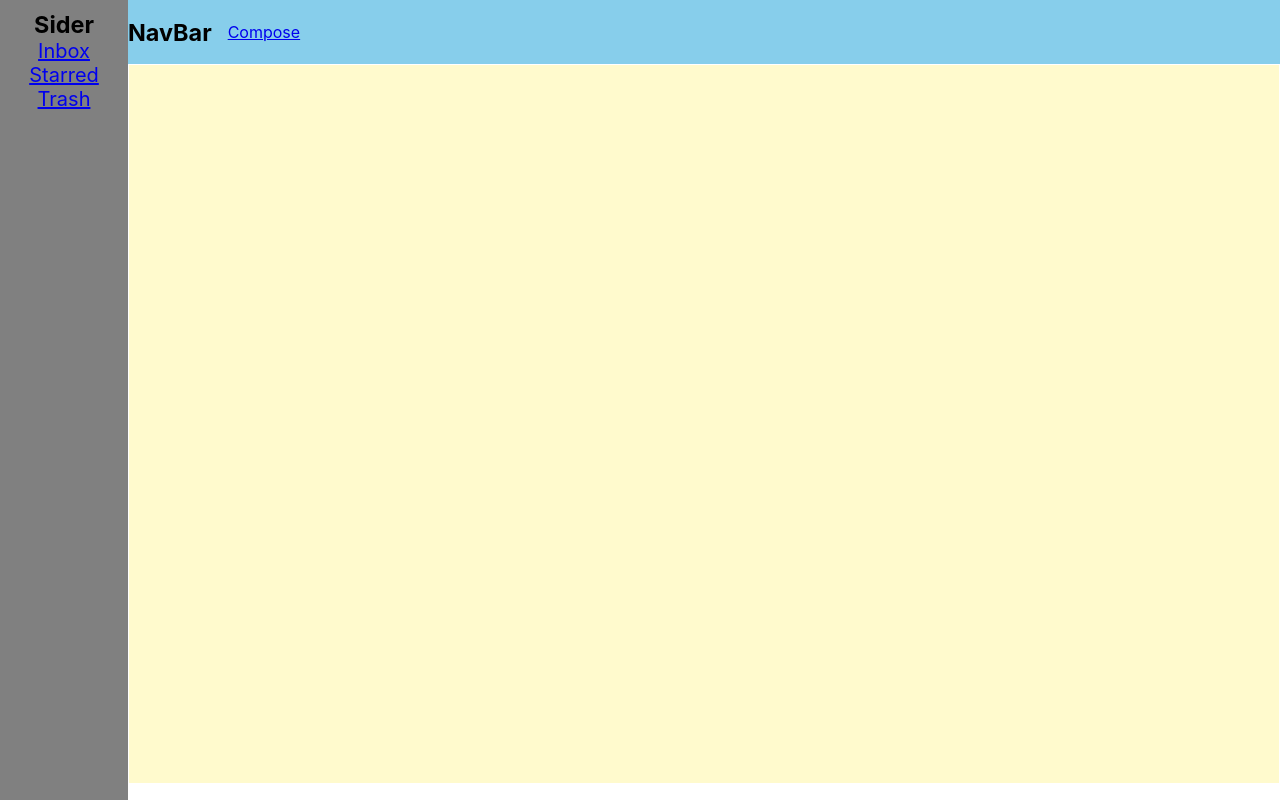
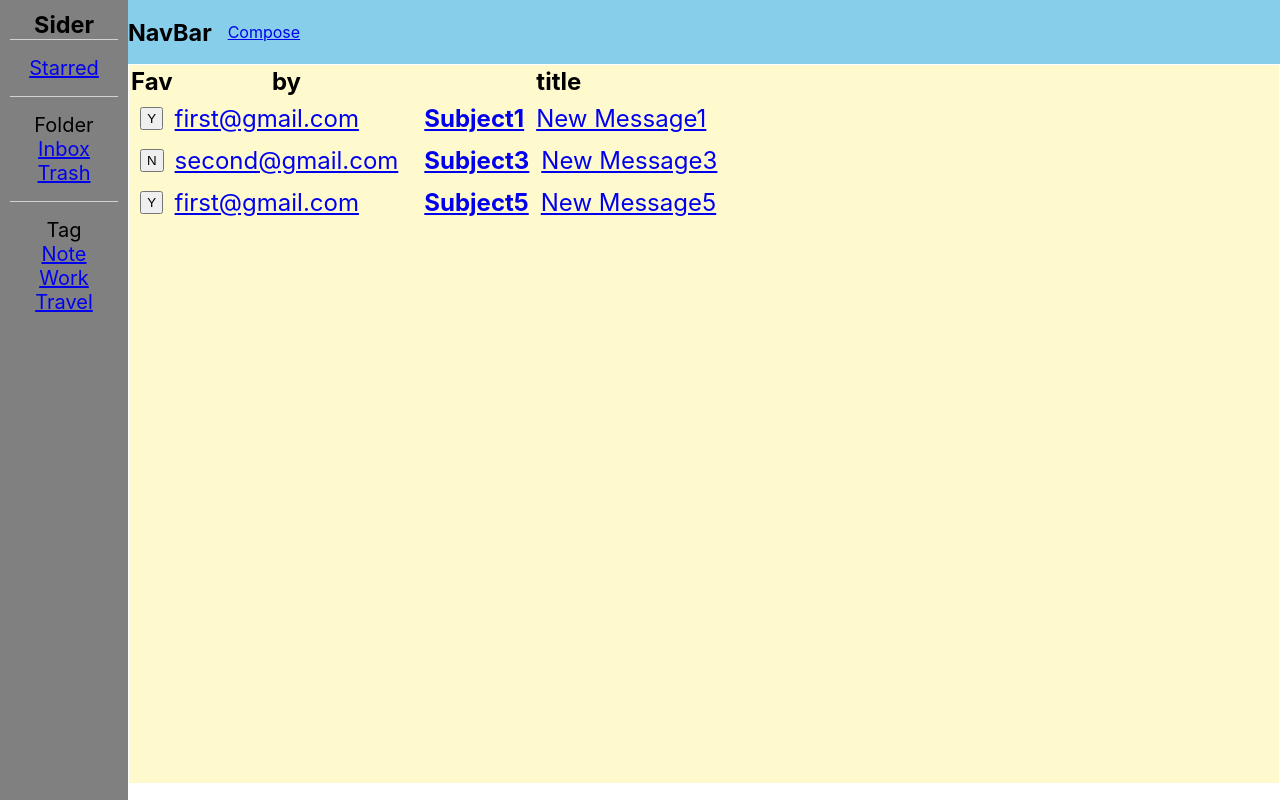
Before and after one commit to koidzt/gmail-test, a React (Create React App) app: page /tag/Note in a window 1280 px wide. Built offline with nearby package versions, Linux system fonts and the light colour scheme.

Commit message:
add Move folder and filter by Tag

```diff
--- /dev/null
+++ b/public/mock/folder.json
@@ -0,0 +1 @@
+["inbox", "trash", "spam"]
--- a/src/App.js
+++ b/src/App.js
@@ -6,6 +6,7 @@ import Compose from './containers/Compose/Compose';
 import Mail from './containers/Mail/Mail';
 import MailBox from './containers/MailBox/MailBox';
 import Starred from './containers/Starred/Starred';
+import Tag from './containers/Tag/Tag';
 
 function App() {
   return (
@@ -23,6 +24,8 @@ function App() {
                 <Route exact path="/trash">
                   <MailBox path="trash" />
                 </Route>
+                <Route exact path="/tag/:tag" component={Tag} />
+
                 <Route exact path="/starred" component={Starred} />
                 <Route exact path="/compose" component={Compose} />
                 <Route exact path="/mail/:id" component={Mail} />
--- a/src/components/SiderMenu/SiderMenu.js
+++ b/src/components/SiderMenu/SiderMenu.js
@@ -1,20 +1,45 @@
-import React from 'react';
+import React, { useEffect, useState } from 'react';
 import { Link } from 'react-router-dom';
 import './SiderMenu.css';
 
 function SiderMenu() {
+  const [label, setLabel] = useState([]);
+
+  useEffect(() => {
+    fetch('/mock/label.json', {
+      headers: {
+        'Content-Type': 'application/json',
+        Accept: 'application/json',
+      },
+    })
+      .then((res) => {
+        return res.json();
+      })
+      .then((jsonResponse) => {
+        setLabel(jsonResponse);
+      });
+
+    // console.log('mail :', mail, 'label:', label);
+  }, []);
+
+  console.log(label);
+
   return (
     <div className="siderMenu">
       <h3>Sider</h3>
       <ul>
+        <div style={{ borderTop: '1px solid lightgrey', padding: '16px 0' }}>
+          <li>
+            <Link to="/starred">
+              <p>Starred</p>
+            </Link>
+          </li>
+        </div>
+        <div style={{ borderTop: '1px solid lightgrey', padding: '16px 0' }}>
+          <span>Folder</span>
           <li>
             <Link to="/inbox">
               <p>Inbox</p>
-          </Link>
-        </li>
-        <li>
-          <Link to="/starred">
-            <p>Starred</p>
             </Link>
           </li>
           <li>
@@ -22,6 +47,17 @@ function SiderMenu() {
               <p>Trash</p>
             </Link>
           </li>
+        </div>
+        <div style={{ borderTop: '1px solid lightgrey', padding: '16px 0' }}>
+          <span>Tag</span>
+          {label.map((item) => (
+            <li>
+              <Link to={`/tag/${item}`}>
+                <p>{item}</p>
+              </Link>
+            </li>
+          ))}
+        </div>
       </ul>
     </div>
   );
--- a/src/containers/Compose/Compose.js
+++ b/src/containers/Compose/Compose.js
@@ -1,7 +1,9 @@
 import React, { useState } from 'react';
+import { useHistory } from 'react-router-dom';
 import './Compose.css';
 
 function Compose() {
+  const history = useHistory();
   const [inputForm, setInputForm] = useState({
     to: '',
     subject: '',
@@ -32,38 +34,39 @@ function Compose() {
 
   const handleSubmit = (event) => {
     event.preventDefault();
-    alert('An essay was submitted: ' + JSON.stringify(inputForm));
+    if (inputForm.to === '') {
+      return alert('please enter email to received');
+    }
+
+    alert(
+      'An essay was submitted: \nTo: ' +
+        inputForm.to +
+        '\nSubject: ' +
+        inputForm.subject +
+        '\nMessage: ' +
+        inputForm.message
+    );
     setInputForm({
       to: '',
       subject: '',
       message: '',
     });
+    history.push('/inbox');
   };
 
   return (
     <form className="compose" onSubmit={handleSubmit}>
       <div className="compose-box">
         <span className="compose-label">To </span>
-        <input className="compost-input" value={inputForm.to} onChange={handleChangeTo} placeholder={mockInput.to} />
+        <input className="compost-input" value={inputForm.to} onChange={handleChangeTo} />
       </div>
       <div className="compose-box">
         <span className="compose-label">Subject </span>
-        <input
-          className="compost-input"
-          value={inputForm.subject}
-          onChange={handleChangeSubject}
-          placeholder={mockInput.subject}
-        />
+        <input className="compost-input" value={inputForm.subject} onChange={handleChangeSubject} />
       </div>
       <div className="compose-box">
         <span className="compose-label">Message </span>
-        <textarea
-          className="compost-textarea"
-          rows="25"
-          value={inputForm.message}
-          onChange={handleChangeMessage}
-          placeholder={mockInput.message}
-        />
+        <textarea className="compost-textarea" rows="25" value={inputForm.message} onChange={handleChangeMessage} />
       </div>
       <div className="compose-box-button">
         <button className="compose-button" type="submit">
--- a/src/containers/Mail/Mail.js
+++ b/src/containers/Mail/Mail.js
@@ -6,12 +6,15 @@ function Mail(props) {
   const params = useParams();
   const [mail, setMail] = useState({});
   const [label, setLabel] = useState([]);
-  const [isShow, setIsShow] = useState(false);
+  const [folder, setFolder] = useState([]);
+  const [isShowLabel, setIsShowLabel] = useState(false);
+  const [isShowMove, setIsShowMove] = useState(false);
   const [inputText, setInputText] = useState('');
   const [inputCheckbox, setInputCheckbox] = useState([]);
+  const [inputRadio, setInputRadio] = useState({});
 
   useEffect(() => {
-    fetch('../mock/mail.json', {
+    fetch('/mock/mail.json', {
       headers: {
         'Content-Type': 'application/json',
         Accept: 'application/json',
@@ -26,7 +29,7 @@ function Mail(props) {
         setInputCheckbox(fetchMail.tag);
       });
 
-    fetch('../mock/label.json', {
+    fetch('/mock/label.json', {
       headers: {
         'Content-Type': 'application/json',
         Accept: 'application/json',
@@ -39,24 +42,21 @@ function Mail(props) {
         setLabel(jsonResponse);
       });
 
+    fetch('/mock/folder.json', {
+      headers: {
+        'Content-Type': 'application/json',
+        Accept: 'application/json',
+      },
+    })
+      .then((res) => {
+        return res.json();
+      })
+      .then((jsonResponse) => {
+        setFolder(jsonResponse);
+      });
+
     // console.log('mail :', mail, 'label:', label);
   }, []);
-
-  // const handleChange = (event) => {
-  //   const value = event.target.value;
-  //   console.log(mail.tag);
-  //   console.log(value.split(','));
-  //   const newTag = value.split(',');
-  //   setMail({
-  //     id: mail.id,
-  //     by: mail.by,
-  //     title: mail.title,
-  //     message: mail.message,
-  //     folder: mail.folder,
-  //     tag: newTag,
-  //     star: mail.star,
-  //   });
-  // };
 
   const onHandleChange = (event) => {
     // console.log(event);
@@ -84,7 +84,13 @@ function Mail(props) {
     }
   };
 
-  const apply = (event) => {
+  const handleChangeRadio = (event) => {
+    const value = event.target.value;
+    console.log(event);
+    setInputRadio(value);
+  };
+
+  const applyLabel = (event) => {
     event.preventDefault();
     // console.log(event);
     setMail({ ...mail, tag: inputCheckbox });
@@ -97,10 +103,18 @@ function Mail(props) {
     //   tag: inputCheckbox,
     //   star: mail.star,
     // });
-    setIsShow(!isShow);
+    setIsShowLabel(!isShowLabel);
   };
 
-  console.log(inputCheckbox, mail);
+  const applyMove = (event) => {
+    event.preventDefault();
+    // console.log(event);
+    setMail({ ...mail, folder: inputRadio });
+
+    setIsShowMove(!isShowMove);
+  };
+
+  // console.log(inputCheckbox, mail);
 
   return (
     <div className="mail">
@@ -120,7 +134,7 @@ function Mail(props) {
         <li className="navBar-li">
           <span>
             Label
-            {isShow && (
+            {isShowLabel && (
               <div className="label">
                 <form className="tag-form">
                   <span className="add-label-form">
@@ -131,8 +145,7 @@ function Mail(props) {
                   </span>
                 </form>
                 <form className="tag-form">
-                  {typeof label === 'object' &&
-                    label.map((item) => (
+                  {label.map((item) => (
                     <div className="input-tag">
                       <input
                         type="checkbox"
@@ -143,7 +156,7 @@ function Mail(props) {
                       <label>{item}</label>
                     </div>
                   ))}
-                  <button onClick={apply}>Apply</button>
+                  <button onClick={applyLabel}>Apply</button>
                 </form>
               </div>
             )}
@@ -151,7 +164,39 @@ function Mail(props) {
           <button
             style={{ padding: '1px 5px', marginLeft: '3px' }}
             onClick={() => {
-              setIsShow(!isShow);
+              setIsShowLabel(!isShowLabel);
+            }}
+          >
+            {'>'}
+          </button>
+        </li>
+        <li className="navBar-li">
+          <span>
+            Move
+            {isShowMove && (
+              <div className="label">
+                <form className="tag-form">
+                  {folder.map((item) => (
+                    <div className="input-tag">
+                      <input
+                        type="radio"
+                        name="folder"
+                        value={item}
+                        onChange={handleChangeRadio}
+                        defaultChecked={mail.folder === item}
+                      />
+                      <label>{item}</label>
+                    </div>
+                  ))}
+                  <button onClick={applyMove}>Apply</button>
+                </form>
+              </div>
+            )}
+          </span>
+          <button
+            style={{ padding: '1px 5px', marginLeft: '3px' }}
+            onClick={() => {
+              setIsShowMove(!isShowMove);
             }}
           >
             {'>'}
--- /dev/null
+++ b/src/containers/Tag/Tag.js
@@ -0,0 +1,88 @@
+import React, { useEffect, useState } from 'react';
+import { Link, useParams } from 'react-router-dom';
+
+function Tag() {
+  const params = useParams();
+  const [mail, setMail] = useState([]);
+
+  useEffect(() => {
+    fetch('/mock/mail.json', {
+      headers: {
+        'Content-Type': 'application/json',
+        Accept: 'application/json',
+      },
+    })
+      .then((res) => {
+        // console.log(res);
+        return res.json();
+      })
+      .then((jsonResponse) => {
+        console.log(jsonResponse.tag);
+        setMail(jsonResponse);
+      });
+  }, []);
+
+  console.log(mail);
+
+  return (
+    <div className="mail-box">
+      <table>
+        <thead>
+          <tr>
+            <th>Fav</th>
+            <th>by</th>
+            <th>title</th>
+          </tr>
+        </thead>
+        <tbody>
+          {mail
+            .filter((mail) => mail.tag.find((el) => el === params.tag))
+            .map((row) => {
+              return (
+                <tr>
+                  <td
+                    style={{
+                      height: '40px',
+                      display: 'flex',
+                      flexDirection: 'column',
+                      justifyContent: 'center',
+                      alignItems: 'center',
+                    }}
+                  >
+                    <button
+                      style={{ padding: '2px 5px' }}
+                      onClick={() => {
+                        mail[row.id - 1].star = !mail.find((item) => item.id === row.id).star;
+                        setMail([...mail]);
+                      }}
+                    >
+                      {row.star === true ? 'Y' : 'N'}
+                    </button>
+                  </td>
+                  <td style={{ textAlign: 'start' }}>
+                    <Link to={`mail/${row.id}`}>{row.by} </Link>
+                  </td>
+                  <td>
+                    <Link
+                      to={`mail/${row.id}`}
+                      style={{
+                        display: 'flex',
+                        flexDirection: 'row',
+                        justifyContent: 'flex-start',
+                        paddingLeft: '1em',
+                      }}
+                    >
+                      <b style={{ paddingRight: '0.5em' }}>{row.title}</b>
+                      <p>{row.message}</p>
+                    </Link>
+                  </td>
+                </tr>
+              );
+            })}
+        </tbody>
+      </table>
+    </div>
+  );
+}
+
+export default Tag;
```
Lines whose indentation alone changed are shown as unchanged.
